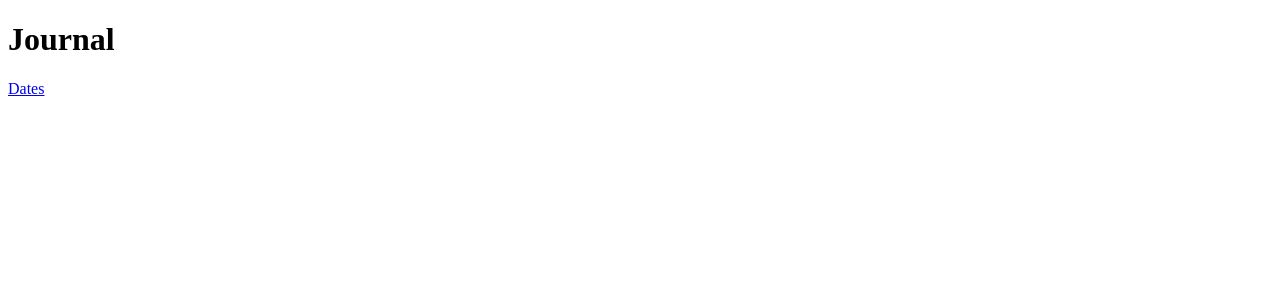
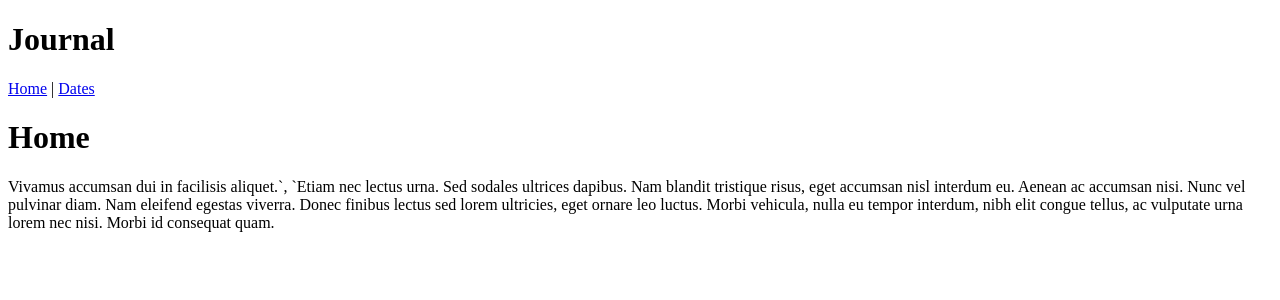
Before and after one commit to ivicakartelo/router6, a JavaScript app: page / in a window 1280 px wide. Shown: the top 300 px of the page. Built offline with nearby package versions, Linux system fonts and the light colour scheme.

Commit message:
React index

```diff
--- a/src/App.js
+++ b/src/App.js
@@ -4,9 +4,9 @@ export default function App() {
   return (
     <>
       <h1>Journal</h1>
-
-        <Link to="/dates">Dates</Link>
-    <Outlet />
+      <Link to="/">Home</Link> | {" "}
+      <Link to="/dates">Dates</Link>
+      <Outlet />
     </>
   );
 }
--- a/src/index.js
+++ b/src/index.js
@@ -13,7 +13,39 @@ root.render(
   <BrowserRouter>
     <Routes>
       <Route path="/" element={<App />}>
+      <Route
+        index
+        element={
+          <>
+          <h1>Home</h1>
+            <p>Vivamus accumsan dui in facilisis aliquet.`,
+            `Etiam nec lectus urna. Sed sodales ultrices dapibus.
+            Nam blandit tristique risus, eget accumsan nisl interdum eu. Aenean ac accumsan
+            nisi. Nunc vel pulvinar diam. Nam eleifend egestas viverra. Donec finibus lectus
+            sed lorem ultricies, eget ornare leo luctus. Morbi vehicula, nulla eu tempor
+            interdum, nibh elit congue tellus, ac vulputate urna lorem nec nisi. Morbi id
+            consequat quam.</p>
+          </>
+        }
+      />
         <Route path="dates" element={<Dates />}>
+        <Route
+        index
+        element={
+          <>
+          <h1>Date</h1>
+            <p>Vivamus accumsan dui in facilisis aliquet.`,
+            `Etiam nec lectus urna. Sed sodales ultrices dapibus.
+            Nam blandit tristique risus, eget accumsan nisl interdum eu. Aenean ac accumsan
+            nisi. Nunc vel pulvinar diam. Nam eleifend egestas viverra. Donec finibus lectus
+            sed lorem ultricies, eget ornare leo luctus. Morbi vehicula, nulla eu tempor
+            interdum, nibh elit congue tellus, ac vulputate urna lorem nec nisi. Morbi id
+            consequat quam.</p>
+          </>
+
+
+        }
+      />
         <Route path=":dateId" element={<Date />} />
       </Route>
       </Route>
```
